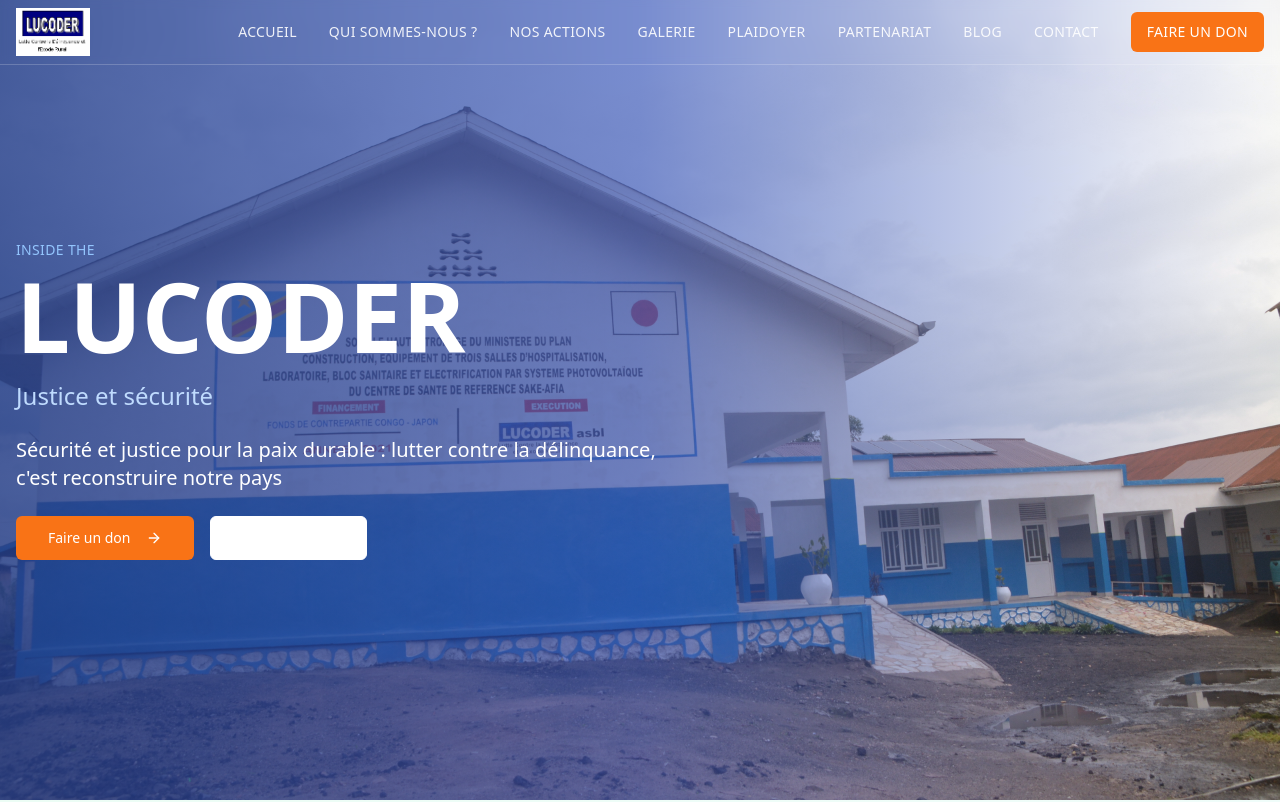
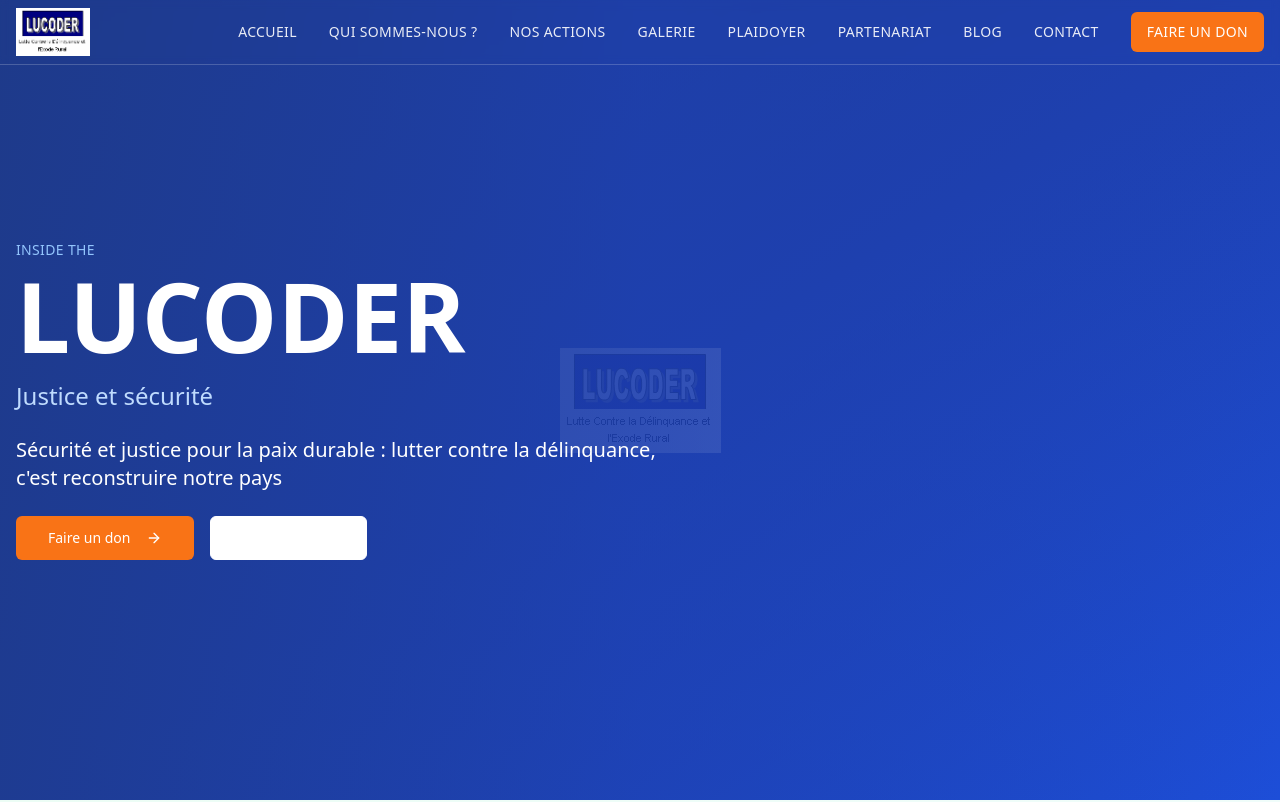
Before and after one commit to oredytech/lucoder-espoir-avenir, a React (Vite) app: page / in a window 1280 px wide. Shown: the top 802 px of the page. Built offline with nearby package versions, Linux system fonts and the light colour scheme.

Commit message:
Replace image with logo
Replaced the image in the specified section with the logo.

```diff
--- a/src/components/sections/Hero.tsx
+++ b/src/components/sections/Hero.tsx
@@ -8,28 +8,28 @@ export const Hero = () => {
   const heroData = [
     {
       slogan: "Nous redonnons un avenir aux jeunes, femmes et hommes victimes des conflits et catastrophes naturelles",
-      image: "/lovable-uploads/161edd92-869c-4532-b108-d60410f6b378.png",
+      image: "/lovable-uploads/600a2e5c-7297-46f1-be2e-136d2bdceefc.png",
       title: "LUCODER",
       subtitle: "Reconstruire l'avenir",
       previewImage: "/lovable-uploads/161edd92-869c-4532-b108-d60410f6b378.png"
     },
     {
       slogan: "Sécurité et justice pour la paix durable : lutter contre la délinquance, c'est reconstruire notre pays",
-      image: "/lovable-uploads/c7656fb0-7d54-41e4-8267-0cd9c8f98085.png",
+      image: "/lovable-uploads/600a2e5c-7297-46f1-be2e-136d2bdceefc.png",
       title: "LUCODER",
       subtitle: "Justice et sécurité",
       previewImage: "/lovable-uploads/c7656fb0-7d54-41e4-8267-0cd9c8f98085.png"
     },
     {
       slogan: "Ensemble contre la délinquance pour un Congo pacifié",
-      image: "/lovable-uploads/3d5f33af-0777-40bb-bbab-d8beaffade36.png",
+      image: "/lovable-uploads/600a2e5c-7297-46f1-be2e-136d2bdceefc.png",
       title: "LUCODER",
       subtitle: "Congo pacifié",
       previewImage: "/lovable-uploads/3d5f33af-0777-40bb-bbab-d8beaffade36.png"
     },
     {
       slogan: "Stoppons l'exode rural pour bâtir l'avenir de notre pays",
-      image: "/lovable-uploads/80983ed1-ec07-4cf5-bada-b577ab8a2d6d.png",
+      image: "/lovable-uploads/600a2e5c-7297-46f1-be2e-136d2bdceefc.png",
       title: "LUCODER",
       subtitle: "Avenir rural",
       previewImage: "/lovable-uploads/80983ed1-ec07-4cf5-bada-b577ab8a2d6d.png"
@@ -59,11 +59,13 @@ export const Hero = () => {
               index === currentSlide ? 'opacity-100' : 'opacity-0'
             }`}
           >
-            <img
-              src={item.image}
-              alt={`Slide ${index + 1}`}
-              className="w-full h-full object-cover"
-            />
+            <div className="w-full h-full bg-gradient-to-br from-blue-900 via-blue-800 to-blue-700 flex items-center justify-center">
+              <img
+                src={item.image}
+                alt={`Logo LUCODER ${index + 1}`}
+                className="max-w-md max-h-md object-contain opacity-20"
+              />
+            </div>
             <div className="absolute inset-0 bg-gradient-to-r from-blue-900/80 via-blue-800/60 to-transparent"></div>
           </div>
         ))}
```
